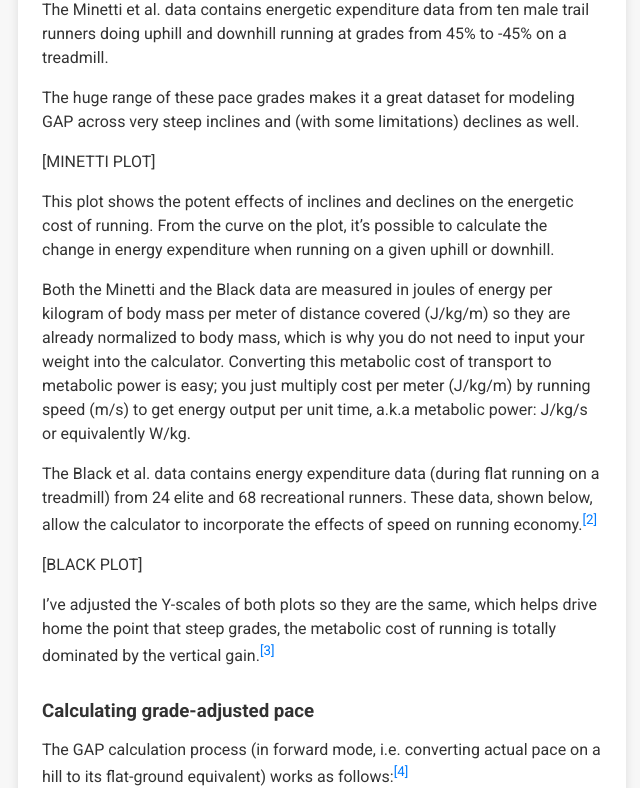
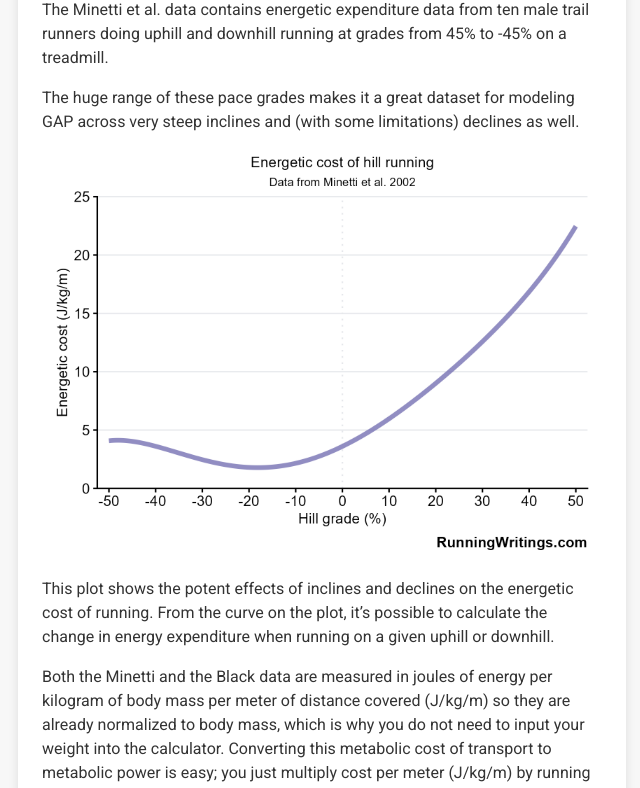
Before and after one commit to johnjdavisiv/gap-app, a plain HTML site: page index.html in a window 1280 px wide. Shown: the part 3834-4622 px from the top of the page, without its empty margins (318-958 px from the left). Drawn offline with nearby package versions, Linux system fonts and the light colour scheme; a web font is replaced by a local one.

Commit message:
inline images - still too small though

```diff
--- a/index.html
+++ b/index.html
@@ -282,12 +282,13 @@
             <p>The math behind these GAP calculations is based on data from two scientific papers: <a href="https://pubmed.ncbi.nlm.nih.gov/12183501/">Minetti et al. 2002</a> and <a href="https://pubmed.ncbi.nlm.nih.gov/28459289/">Black et al. 2018.</a></p>
             <p>The Minetti et al. data contains energetic expenditure data from ten male trail runners doing uphill and downhill running at grades from 45% to -45% on a treadmill.</p>
             <p>The huge range of these pace grades makes it a great dataset for modeling GAP across very steep inclines and (with some limitations) declines as well.</p>
-            <p>[MINETTI PLOT]</p>
+            <img src="images/02 - Energetic cost of running on inclines and declines.png" class="explainer-image">
             <p>This plot shows the potent effects of inclines and declines on the energetic cost of running. From the curve on the plot, it’s possible to calculate the change in energy expenditure when running on a given uphill or downhill.</p>
             <p>Both the Minetti and the Black data are measured in joules of energy per kilogram of body mass per meter of distance covered (J/kg/m) so they are already normalized to body mass, which is why you do not need to input your weight into the calculator. Converting this metabolic cost of transport to metabolic power is easy; you just multiply cost per meter (J/kg/m) by running speed (m/s) to get energy output per unit time, a.k.a metabolic power: J/kg/s or equivalently W/kg.</p>
             <p>The Black et al. data contains energy expenditure data (during flat running on a treadmill) from 24 elite and 68 recreational runners. These data, shown below, allow the calculator to incorporate the effects of speed on running economy.<sup id="ft-2" class="footnote-super"><a href="#ft-2-note">[2]</a></sup></p>
-            <p>[BLACK PLOT]</p>
-            <p>I’ve adjusted the Y-scales of both plots so they are the same, which helps drive home the point that steep grades, the metabolic cost of running is totally dominated by the vertical gain.<sup id="ft-3" class="footnote-super"><a href="#ft-3-note">[3]</a></sup></p></p>
+            <img src="images/01 - Energetic cost of running per mile.png" class="explainer-image">
+            <p>In the plot below, I’ve adjusted the Y-scales of both plots so they are the same, which helps drive home the point that steep grades, the metabolic cost of running is totally dominated by the vertical gain.<sup id="ft-3" class="footnote-super"><a href="#ft-3-note">[3]</a></sup></p></p>
+            <img src="images/03 - Inclines vs speed - energetic cost of running.png" class="explainer-image">
             <h3>Calculating grade-adjusted pace</h3>
             <p>The GAP calculation process (in forward mode, i.e. converting actual pace on a hill to its flat-ground equivalent) works as follows:<sup id="ft-4" class="footnote-super"><a href="#ft-4-note">[4]</a></sup></p>
             <ol>
@@ -495,7 +496,7 @@
                 <li id="ft-2-note">The recreational runners cover a much narrower range of speeds than the elite runners because it’s only possible to measure running economy below LT2, the second lactate threshold (circa 15k-HM pace). Many of recreational runners had 10k PRs of over 40 minutes.<a href="#ft-2">⤴️</a></li>
                 <li id="ft-3-note"><p>While the elite runners are, on average, more economical, as seen by the lower energetic costs across the board for the red curve vs. the blue curve, there are not meaningful differences in the <em>shape</em>of the economy-speed curve for recreational vs. elite runners, so it’s not necessary to incorporate these differences into the calculator— that constant offset cancels out in the calculations.<a href="#ft-3">⤴️</a></p></li>
                 <li id="ft-4-note">A more subtle point about this calculation method is that it assumes an “additive” model for metabolic cost, in that the energetic cost of a certain speed and incline combination is equal to the independent effects of speed on energy expenditure, plus the independent effects of incline—but assumes no direct interaction between the two. This is an inherent limitation of relying on separate datasets for estimating speed effects and incline effects on the metabolic cost of running, and is another reason I’d like to see a large comprehensive dataset on speed, incline, and energetics. Calculating speed-incline interactions in this situation is fully possible with modern biostatistics techniques.<a href="#ft-4">⤴️</a></li>
-                <li id="ft-5-note">The two main challenges would be (1) the study would require several visits, and “incline-naive” runners will show significant learning effects as they become more skilled at running on steep inclines and declines; and (2) less-fit runners would not be able to complete the steeper uphill sections at below LT2, so you would not be able to get data for all speed-incline combinations for all subjects. Both problems are fully tractable with modern statistical models, though.<a href="#ft-5">⤴️</a><</li>
+                <li id="ft-5-note">The two main challenges would be (1) the study would require several visits, and “incline-naive” runners will show significant learning effects as they become more skilled at running on steep inclines and declines; and (2) less-fit runners would not be able to complete the steeper uphill sections at below LT2, so you would not be able to get data for all speed-incline combinations for all subjects. Both problems are fully tractable with modern statistical models, though.<a href="#ft-5">⤴️</a></li>
             </ol>
             </div>
     </main>
--- a/styles.css
+++ b/styles.css
@@ -801,6 +801,11 @@ table {
     font-style: italic; /* Optionally, italicize the text to further mimic a blockquote */
 }
 
+.explainer-image {
+    width:100%;
+    height:auto;
+}
+
 /* At the bottom I guess */
 
 .hidden {
```
